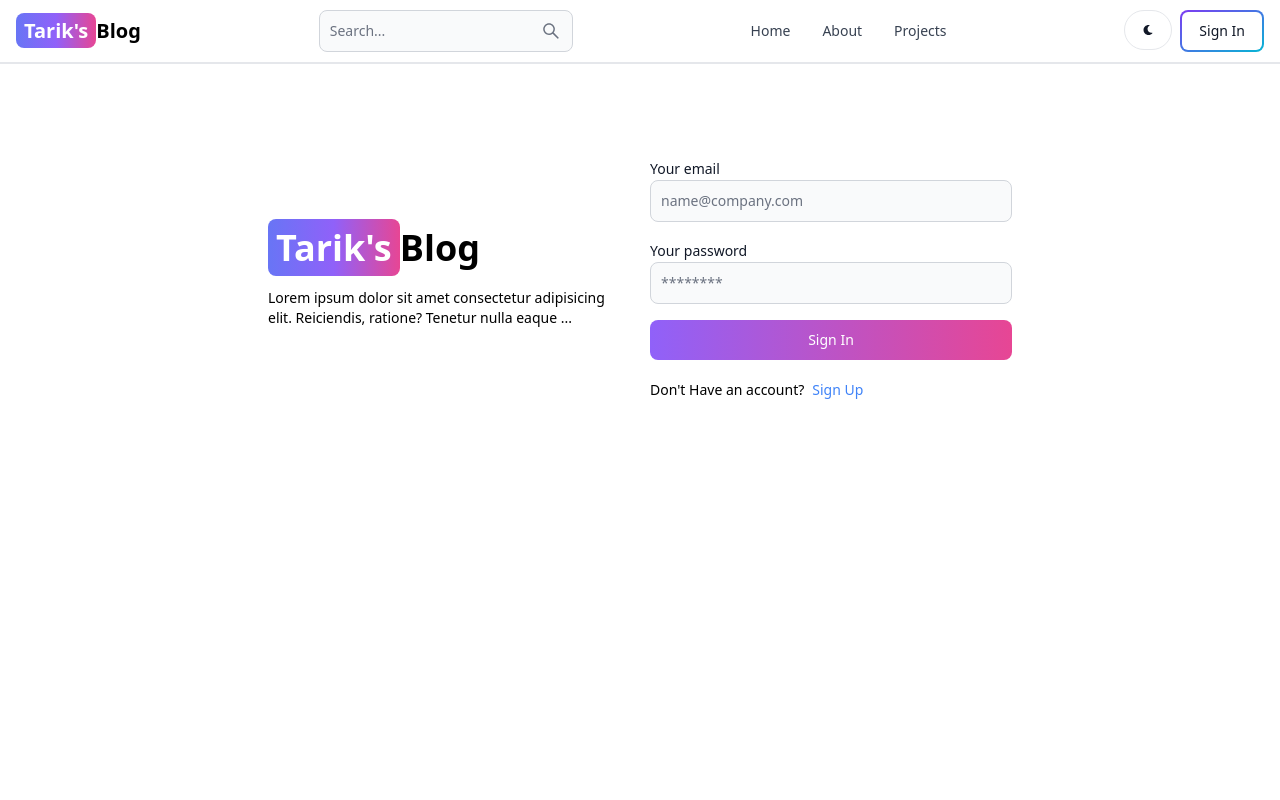
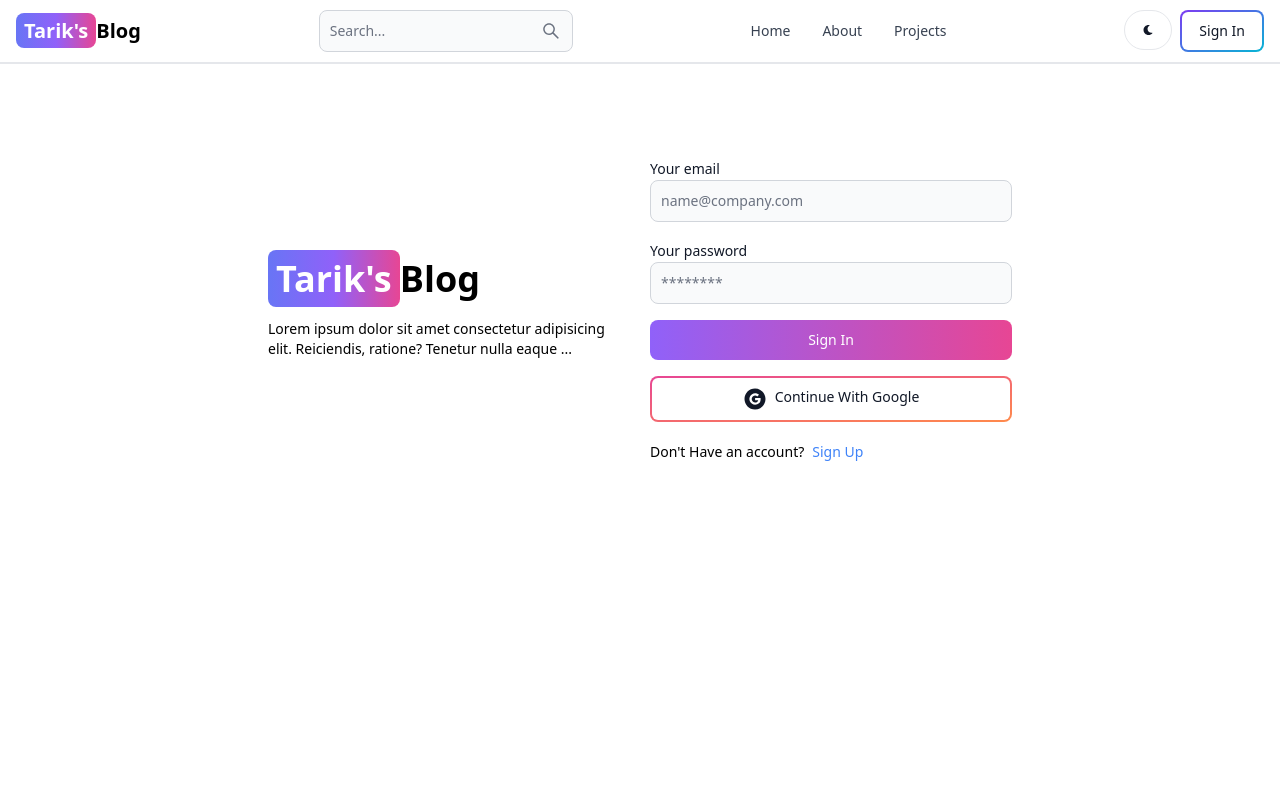
Before and after one commit to tarik619/mern-blog-app, a React (Vite) app in the folder client/: page /sign-in in a window 1280 px wide. Shown: the top 800 px of the page. Built offline with nearby package versions, Linux system fonts and the light colour scheme; no server answers.

Commit message:
creating OAuth component using firebase and googleasuthentication funtionality

```diff
--- a/client/package.json
+++ b/client/package.json
@@ -11,6 +11,7 @@
   },
   "dependencies": {
     "@reduxjs/toolkit": "^2.1.0",
+    "firebase": "^10.7.2",
     "flowbite-react": "^0.7.2",
     "react": "^18.2.0",
     "react-dom": "^18.2.0",
--- /dev/null
+++ b/client/src/components/OAuth.jsx
@@ -0,0 +1,51 @@
+import React from "react";
+import { Button } from "flowbite-react";
+import { AiFillGoogleCircle } from "react-icons/ai";
+import { GoogleAuthProvider, getAuth, signInWithPopup } from "firebase/auth";
+import { app } from "../firebase";
+import { useDispatch } from "react-redux";
+import { signInSuccess } from "../redux/user/userSlice";
+import { useNavigate } from "react-router-dom";
+
+export default function OAuth() {
+  const dispatch = useDispatch();
+  const navigate = useNavigate();
+  const auth = getAuth(app);
+  const handleGoogleClick = async () => {
+    const provider = new GoogleAuthProvider();
+    provider.setCustomParameters({ prompt: "select_account" });
+    try {
+      const resultFromGoogle = await signInWithPopup(auth, provider);
+      const res = await fetch("/api/auth/google", {
+        method: "POST",
+        headers: {
+          "Content-Type": "application/json",
+        },
+        body: JSON.stringify({
+          name: resultFromGoogle.user.displayName,
+          email: resultFromGoogle.user.email,
+          googlePhotoUrl: resultFromGoogle.user.photoURL,
+        }),
+      });
+      const data = await res.json();
+      if (res.ok) {
+        dispatch(signInSuccess(data));
+        navigate("/");
+      }
+    } catch (error) {
+      console.log(error);
+    }
+  };
+
+  return (
+    <Button
+      type="button"
+      gradientDuoTone="pinkToOrange"
+      outline
+      onClick={handleGoogleClick}
+    >
+      <AiFillGoogleCircle className="w-6 h-6 mr-2" />
+      Continue With Google
+    </Button>
+  );
+}
--- /dev/null
+++ b/client/src/firebase.js
@@ -0,0 +1,17 @@
+// Import the functions you need from the SDKs you need
+import { initializeApp } from "firebase/app";
+// TODO: Add SDKs for Firebase products that you want to use
+// https://firebase.google.com/docs/web/setup#available-libraries
+
+// Your web app's Firebase configuration
+const firebaseConfig = {
+  apiKey: import.meta.env.VITE_FIREBASE_API_KEY,
+  authDomain: "mern-blog-fc639.firebaseapp.com",
+  projectId: "mern-blog-fc639",
+  storageBucket: "mern-blog-fc639.appspot.com",
+  messagingSenderId: "705874926223",
+  appId: "1:705874926223:web:b399e8ee1d02a3954eeefa",
+};
+
+// Initialize Firebase
+export const app = initializeApp(firebaseConfig);
--- a/client/src/pages/SignIn.jsx
+++ b/client/src/pages/SignIn.jsx
@@ -7,6 +7,7 @@
   signInFailure,
 } from "../redux/user/userSlice";
 import { useDispatch, useSelector } from "react-redux";
+import OAuth from "../components/OAuth";
 
 export default function SignIn() {
   const dispatch = useDispatch();
@@ -96,6 +97,7 @@
                 " Sign In"
               )}
             </Button>
+            <OAuth />
           </form>
           <div className="flex gap-2 text-sm mt-5">
             <span>Don't Have an account?</span>
--- a/client/src/pages/SignUp.jsx
+++ b/client/src/pages/SignUp.jsx
@@ -1,6 +1,7 @@
 import React, { useState } from "react";
 import { Link, useNavigate } from "react-router-dom";
 import { Alert, Button, Label, Spinner, TextInput } from "flowbite-react";
+import OAuth from "../components/OAuth";
 
 export default function SignUp() {
   const navigate = useNavigate();
@@ -100,6 +101,7 @@
                 " Sign Up"
               )}
             </Button>
+            <OAuth />
           </form>
           <div className="flex gap-2 text-sm mt-5">
             <span>Have an account?</span>
```
Also changed, not shown: 1 other file (tests, documents, lock files or other folders).
